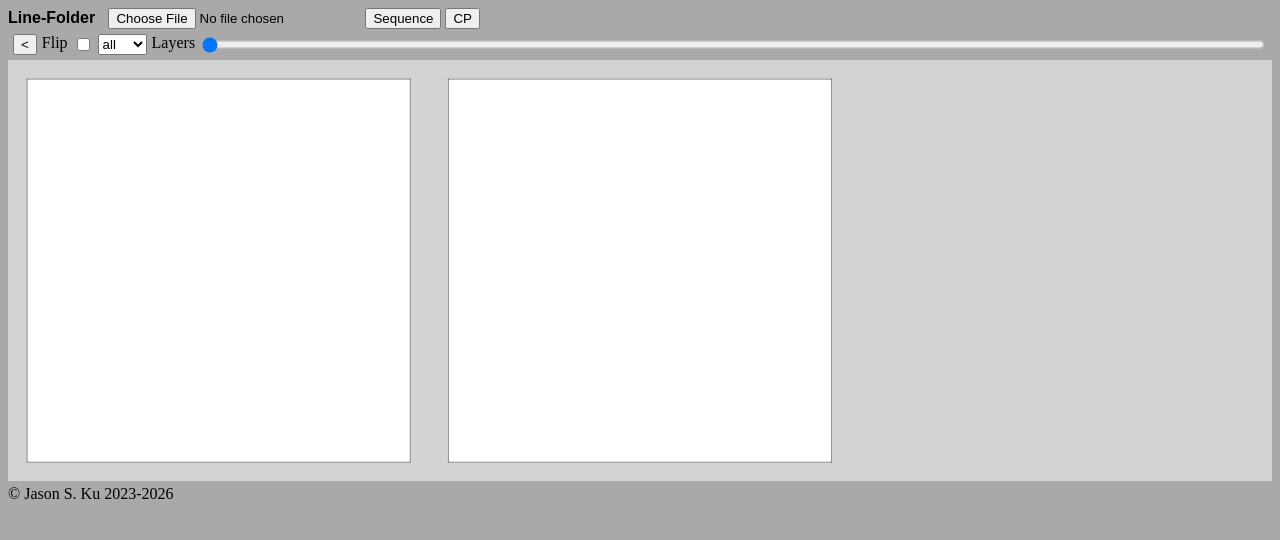
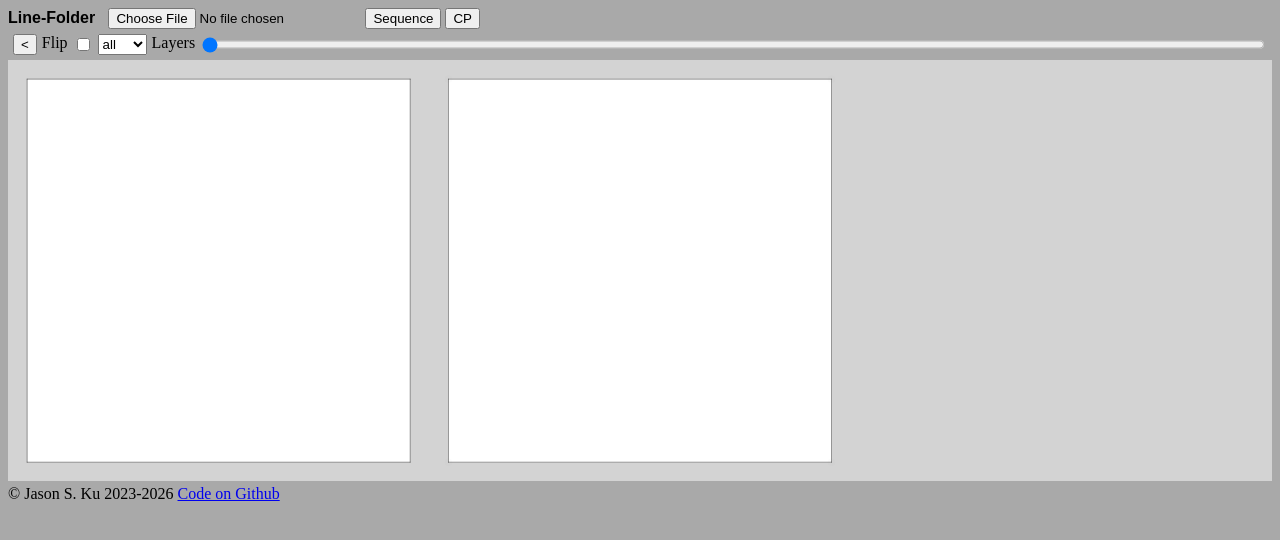
Before and after one commit to origamimagiro/line-folder, a plain HTML site: page index.html in a window 1280 px wide. Drawn offline with Linux system fonts and the light colour scheme.

Commit message:
github link

```diff
--- a/index.html
+++ b/index.html
@@ -46,7 +46,12 @@
             <svg id="output"></svg>
         </svg>
     </div>
-    <div>© Jason S. Ku 2023-2026</div>
+    <div>
+        © Jason S. Ku 2023-2026
+        <a href="https://github.com/origamimagiro/line-folder">
+            Code on Github
+        </a>
+    </div>
     <script type="module" src="./src/main.js"></script>
 </body>
 </html>
```
